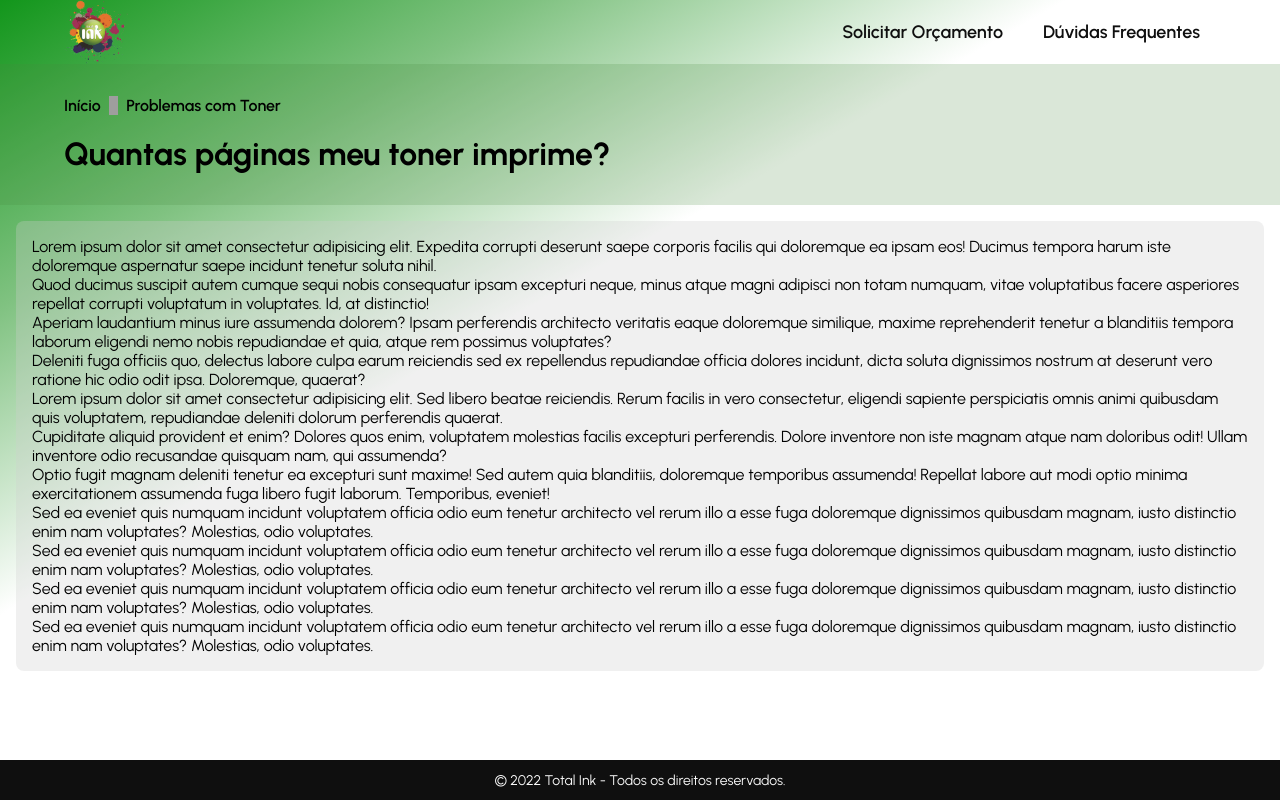
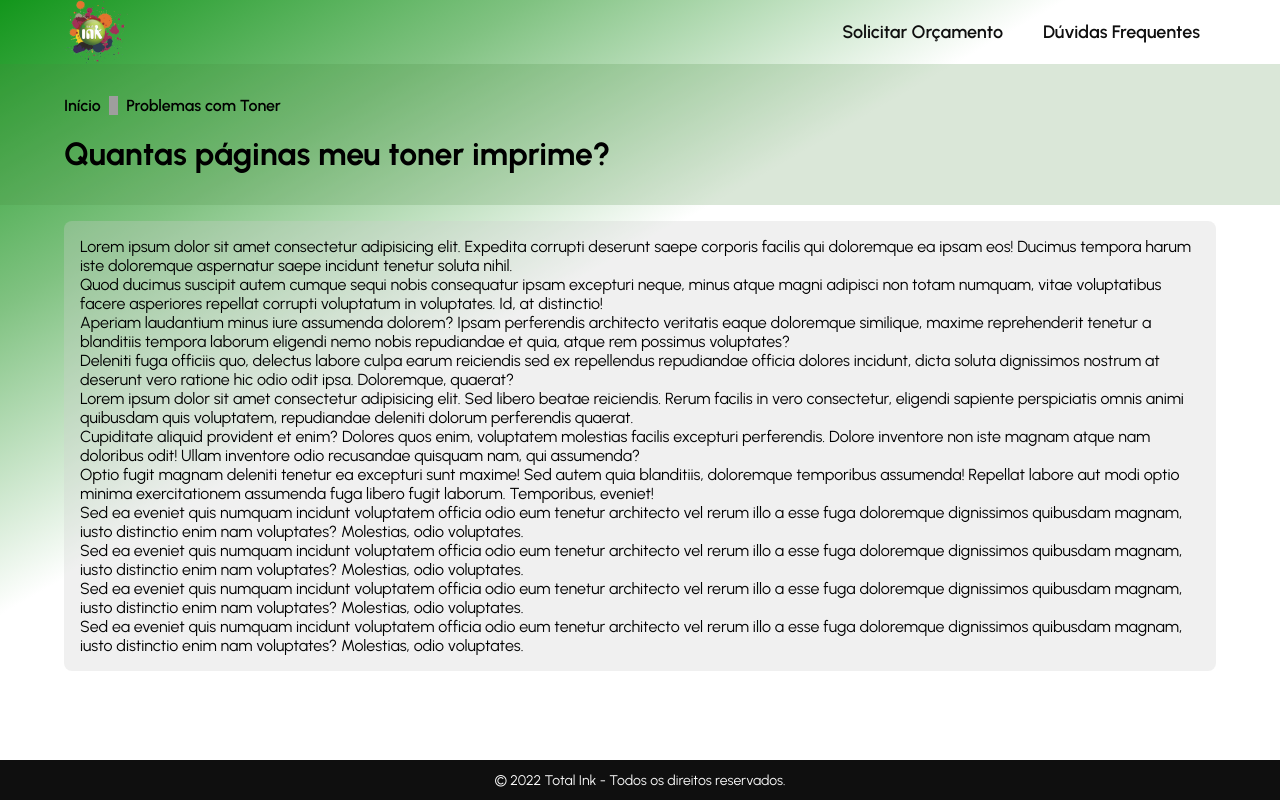
Before and after one commit to diegonacif/totalink-page, a React (Vite) app: page /article/how-many-pages in a window 1280 px wide. Built offline with nearby package versions, Linux system fonts and the light colour scheme; grey boxes are pictures that could not be loaded.

Commit message:
style: article footer update

```diff
--- a/src/articles/HowManyPages/HowManyPages.jsx
+++ b/src/articles/HowManyPages/HowManyPages.jsx
@@ -12,7 +12,7 @@ export const HowManyPages = () => {
         navText="Problemas com Toner"
         titleText="Quantas páginas meu toner imprime?"
       />
-      <section className="article-main">
+      <div className="article-main">
         <div className="article-content">
           <p>Lorem ipsum dolor sit amet consectetur adipisicing elit. Expedita corrupti deserunt saepe corporis facilis qui doloremque ea ipsam eos! Ducimus tempora harum iste doloremque aspernatur saepe incidunt tenetur soluta nihil.</p>
           <p>Quod ducimus suscipit autem cumque sequi nobis consequatur ipsam excepturi neque, minus atque magni adipisci non totam numquam, vitae voluptatibus facere asperiores repellat corrupti voluptatum in voluptates. Id, at distinctio!</p>
@@ -26,7 +26,7 @@ export const HowManyPages = () => {
           <p>Sed ea eveniet quis numquam incidunt voluptatem officia odio eum tenetur architecto vel rerum illo a esse fuga doloremque dignissimos quibusdam magnam, iusto distinctio enim nam voluptates? Molestias, odio voluptates.</p>
           <p>Sed ea eveniet quis numquam incidunt voluptatem officia odio eum tenetur architecto vel rerum illo a esse fuga doloremque dignissimos quibusdam magnam, iusto distinctio enim nam voluptates? Molestias, odio voluptates.</p>
         </div>
-      </section>
+      </div>
       <CopyrightFooter />
     </div>
   )
--- a/src/articles/_Articles.scss
+++ b/src/articles/_Articles.scss
@@ -8,23 +8,25 @@
   min-height: 100vh;
   padding-bottom: 2.5rem;
 
-  section {
+  .article-main {
+    display: flex;
     width: 100%;
+    // max-width: 100%;
+    height: 100%;
     padding: 1rem;
 
     .article-content {
+      display: flex;
+      flex-direction: column;
       width: 100%;
       background-color: $gray-bg-mirror;
       border-radius: 8px;
       padding: 1rem;
-
     }
-
-
   }
 
   @media only screen and ($notebook-size) {
-    main {
+    .article-main {
       padding: 1rem 4rem;
     }
   }
--- a/src/components/ArticleHeader/_ArticleHeader.scss
+++ b/src/components/ArticleHeader/_ArticleHeader.scss
@@ -1,4 +1,5 @@
 .article-header {
+  width: 100%;
 
   header {
     display: flex;
--- a/src/css/App.css
+++ b/src/css/App.css
@@ -36,7 +36,7 @@
 .header-container a {
   height: 100%;
 }
-@media only screen and (min-width: 1025px) {
+@media only screen and (min-width: 1024px) {
   .header-container {
     padding: 0 4rem;
   }
@@ -102,7 +102,7 @@
   font-weight: 400;
   line-height: 1.25rem;
 }
-@media only screen and (min-width: 1025px) {
+@media only screen and (min-width: 1024px) {
   .modal-container {
     padding: 1rem 4rem;
   }
@@ -141,7 +141,7 @@
 .trust-container .feedbacks-wrapper .feedback span {
   margin-top: 0.5rem;
 }
-@media only screen and (min-width: 1025px) {
+@media only screen and (min-width: 1024px) {
   .trust-container {
     padding: 2rem 4rem;
   }
@@ -206,7 +206,7 @@
 .customers-container .customers-wrapper #natalcorLogo {
   width: 4.5rem;
 }
-@media only screen and (min-width: 1025px) {
+@media only screen and (min-width: 1024px) {
   .customers-container {
     padding: 0 4rem 1rem;
   }
@@ -257,7 +257,7 @@
 .footer .information a:first-of-type {
   margin-top: 0.5rem;
 }
-@media only screen and (min-width: 1025px) {
+@media only screen and (min-width: 1024px) {
   .footer .information {
     padding: 1rem 4rem;
     display: grid;
@@ -309,7 +309,7 @@
   opacity: 1;
   transition: opacity 0.3s;
 }
-@media only screen and (min-width: 1025px) {
+@media only screen and (min-width: 1024px) {
   .whatsapp-button-container {
     right: 5rem;
   }
@@ -354,7 +354,7 @@
   width: 100%;
   height: 100%;
 }
-@media only screen and (min-width: 1025px) {
+@media only screen and (min-width: 1024px) {
   .maps-button-container {
     right: 5rem;
   }
@@ -416,7 +416,7 @@
   background-color: rgba(26, 206, 80, 0.5);
   transition: background-color 0.1s;
 }
-@media only screen and (min-width: 1025px) {
+@media only screen and (min-width: 1024px) {
   .menu-button-container .menu-item:hover {
     background-color: rgba(26, 206, 80, 0.5);
     transition: background-color 0.2s;
@@ -436,7 +436,7 @@
   filter: brightness(0.7);
   transition: all 0.3s;
 }
-@media only screen and (min-width: 1025px) {
+@media only screen and (min-width: 1024px) {
   .top-button-container {
     right: 1.5rem;
   }
@@ -453,22 +453,29 @@
   min-height: 100vh;
   padding-bottom: 2.5rem;
 }
-.article-container section {
+.article-container .article-main {
+  display: flex;
   width: 100%;
+  height: 100%;
   padding: 1rem;
 }
-.article-container section .article-content {
+.article-container .article-main .article-content {
+  display: flex;
+  flex-direction: column;
   width: 100%;
   background-color: rgba(206, 206, 206, 0.3);
   border-radius: 8px;
   padding: 1rem;
 }
-@media only screen and (min-width: 1025px) {
-  .article-container main {
+@media only screen and (min-width: 1024px) {
+  .article-container .article-main {
     padding: 1rem 4rem;
   }
 }
 
+.article-header {
+  width: 100%;
+}
 .article-header header {
   display: flex;
   flex-direction: column;
@@ -493,7 +500,7 @@
 .article-header header nav .nav-variable-wrapper img {
   width: 0.6rem;
 }
-@media only screen and (min-width: 1025px) {
+@media only screen and (min-width: 1024px) {
   .article-header header {
     padding: 2rem 4rem;
   }
@@ -577,7 +584,7 @@
 .faq-container .faq-categories .faq-category span#drum-card-text {
   font-size: 1.125rem;
 }
-@media only screen and (min-width: 1025px) {
+@media only screen and (min-width: 1024px) {
   .faq-container .faq-categories {
     padding: 0 4rem;
     display: flex;
@@ -619,7 +626,7 @@
 .faq-toner-container section img {
   width: 0.9rem;
 }
-@media only screen and (min-width: 1025px) {
+@media only screen and (min-width: 1024px) {
   .faq-toner-container section {
     padding: 0 4rem;
   }
@@ -683,7 +690,7 @@
   padding: 0 1rem;
   text-align: center;
 }
-@media only screen and (min-width: 1025px) {
+@media only screen and (min-width: 1024px) {
   .request-quote-container header {
     padding: 1rem 4rem;
   }
```
Also changed, not shown: src/css/App.scss (+4 -3 lines), 1 other file (tests, documents, lock files or other folders).
